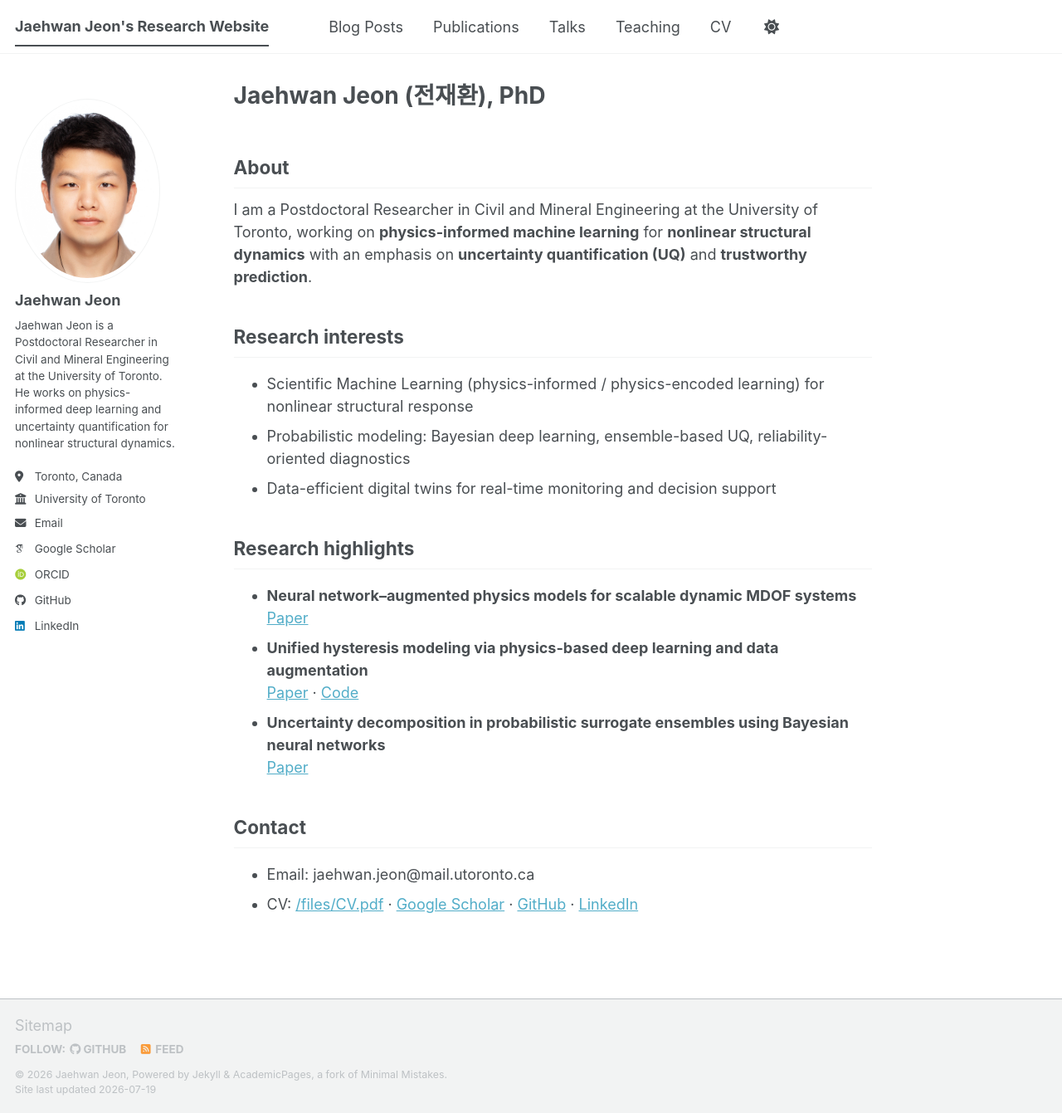
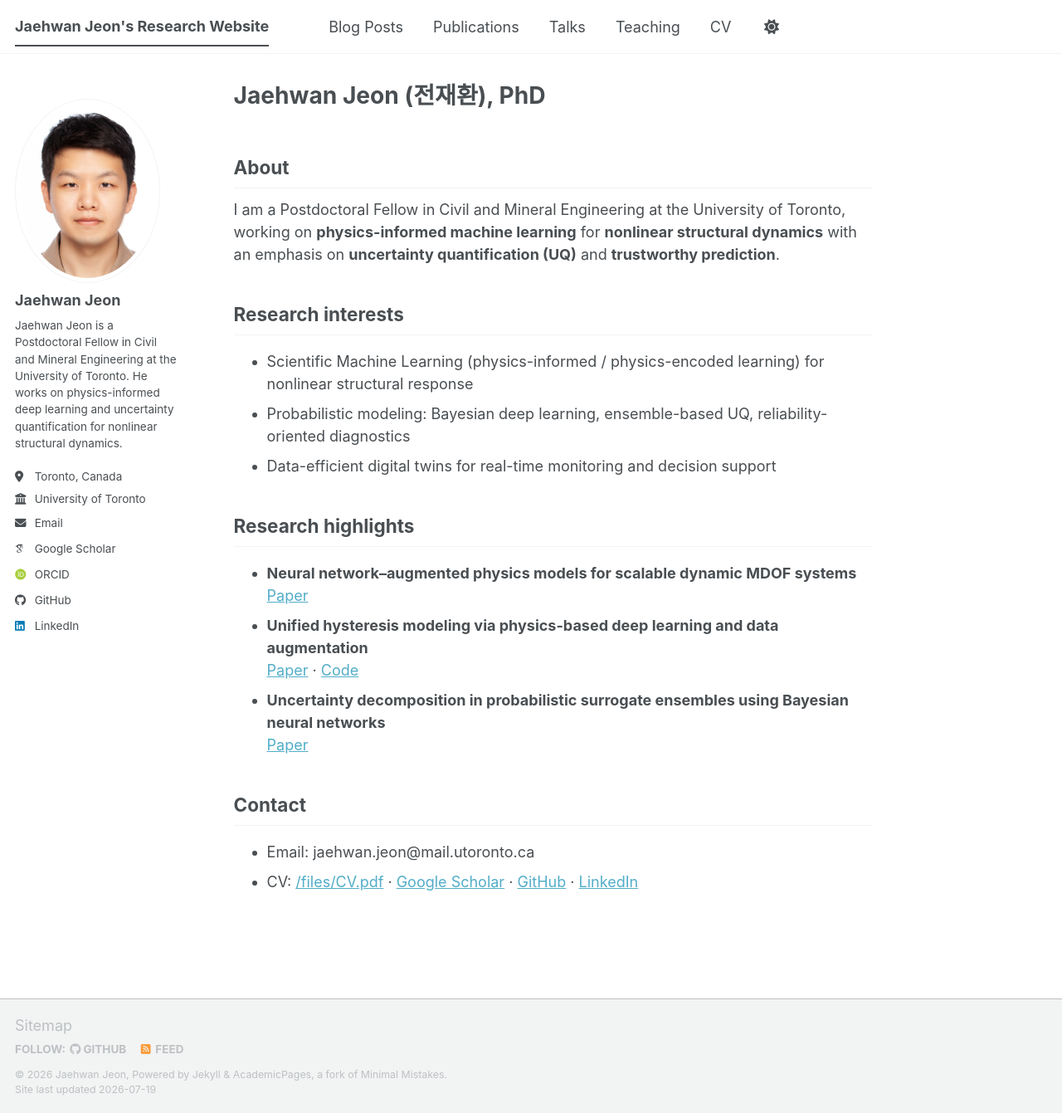
Before and after one commit to JaehwanJeon/JaehwanJeon.github.io, a Jekyll site: the page built from _pages/about.md, in a window 1280 px wide and 1341 px high. Shown: the whole window at 83% size. Built offline with Jekyll 4.4.1, drawn with Linux system fonts in a browser that asks for light colours; some web fonts are replaced; a script bundle is joined from its source files by our own code; library files that are not in the unit come from our copies.

Commit message:
Title: Postdoctoral Researcher -> Postdoctoral Fellow (U of T official title)
Co-Authored-By: Claude Fable 5 <noreply@anthropic.com>

```diff
--- a/_config.yml
+++ b/_config.yml
@@ -26,7 +26,7 @@ author:
   avatar           : "profile.jpg.jpg"
   name             : "Jaehwan Jeon"
   pronouns         : # example: "she/her"
-  bio              : "Jaehwan Jeon is a Postdoctoral Researcher in Civil and Mineral Engineering at the University of Toronto. He works on physics-informed deep learning and uncertainty quantification for nonlinear structural dynamics."
+  bio              : "Jaehwan Jeon is a Postdoctoral Fellow in Civil and Mineral Engineering at the University of Toronto. He works on physics-informed deep learning and uncertainty quantification for nonlinear structural dynamics."
   location         : "Toronto, Canada"
   employer         : "University of Toronto"
   uri              : # URL
--- a/_pages/about.md
+++ b/_pages/about.md
@@ -8,7 +8,7 @@ redirect_from:
 ---
 
 ## About
-I am a Postdoctoral Researcher in Civil and Mineral Engineering at the University of Toronto, working on **physics-informed machine learning** for **nonlinear structural dynamics** with an emphasis on **uncertainty quantification (UQ)** and **trustworthy prediction**.
+I am a Postdoctoral Fellow in Civil and Mineral Engineering at the University of Toronto, working on **physics-informed machine learning** for **nonlinear structural dynamics** with an emphasis on **uncertainty quantification (UQ)** and **trustworthy prediction**.
 
 ## Research interests
 - Scientific Machine Learning (physics-informed / physics-encoded learning) for nonlinear structural response
```
Also changed, not shown: _pages/cv.md (+1 -1 lines).
